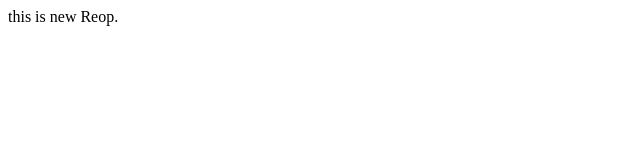
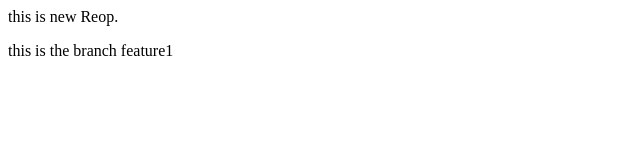
Before and after one commit to veerendra45/LocalRepo, a plain HTML site: page LocalRepo/index.html in a window 1280 px wide. Shown: the whole page, without its empty margins (0-640 px from the left). Drawn offline with Linux system fonts and the light colour scheme.

Commit message:
changed in html

```diff
--- a/LocalRepo/index.html
+++ b/LocalRepo/index.html
@@ -1 +1,2 @@
 <p>this is new Reop.</p>
+<p>this is the branch feature1</p>
```
